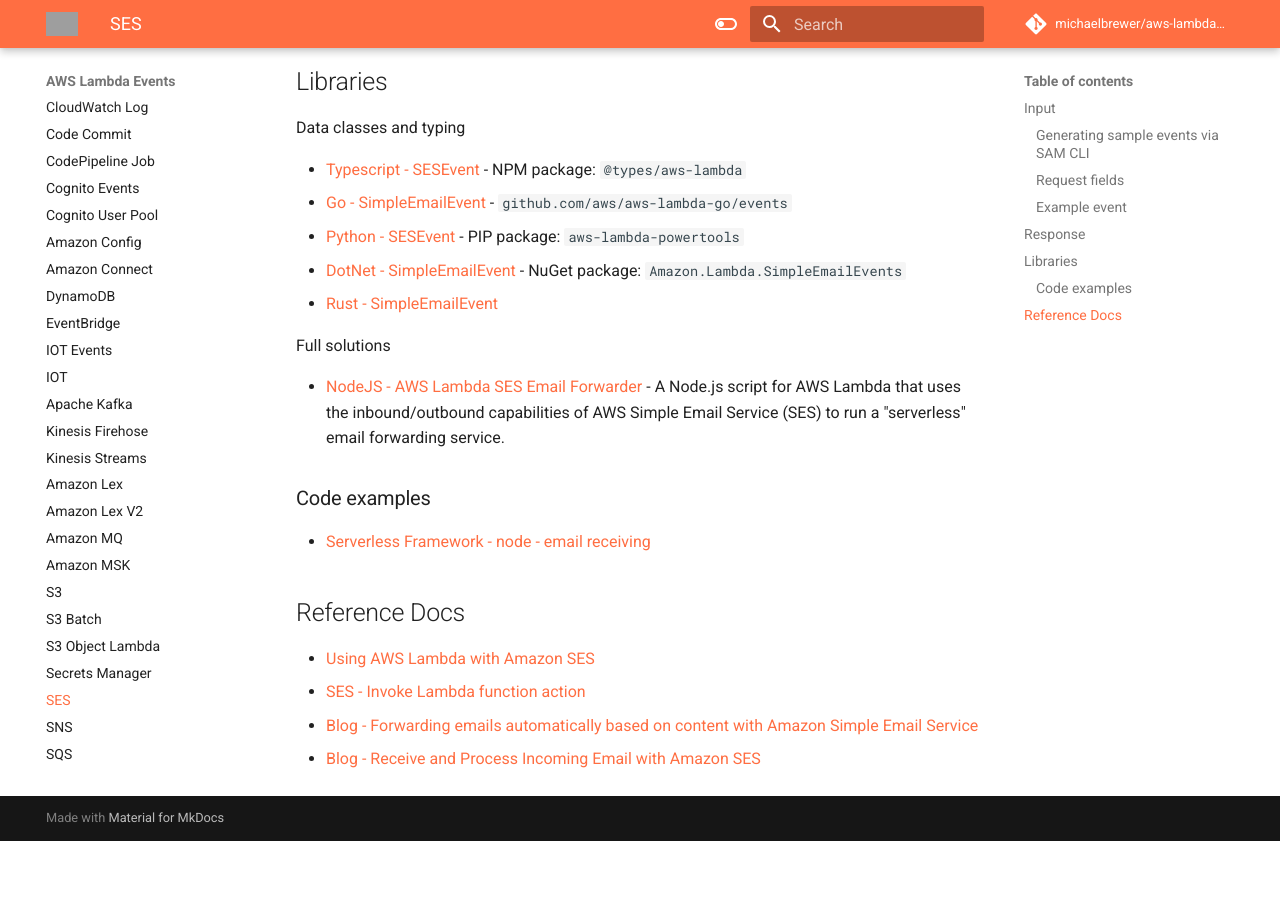
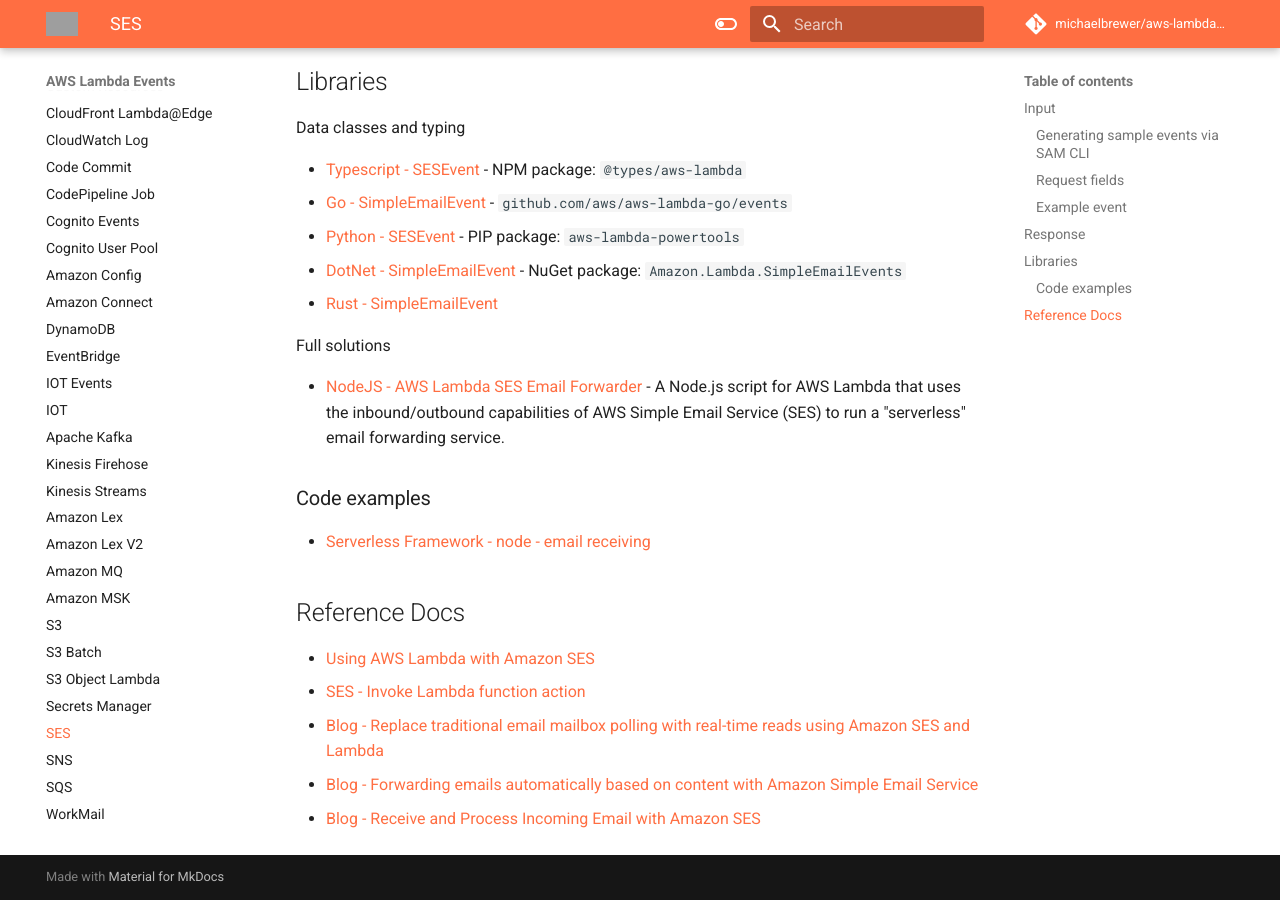
Before and after one commit to michaelbrewer/aws-lambda-events, an MkDocs documentation site: the page built from docs/ses.md, in a window 1280 px wide and 900 px high, scrolled down 6727 px. Built offline with MkDocs 1.6.1 and Material for MkDocs 9.7.7, drawn with Linux system fonts in a browser that asks for light colours; comment, search, counter and statistics services are not loaded; before the commit the page ends 7568 px from its top, so only the background shows below that; grey boxes are pictures that could not be loaded.

Commit message:
feat(ses): another blog post on ses

```diff
--- a/docs/ses.md
+++ b/docs/ses.md
@@ -278,5 +278,6 @@
 
 - [Using AWS Lambda with Amazon SES](https://docs.aws.amazon.com/lambda/latest/dg/services-ses.html)
 - [SES - Invoke Lambda function action](https://docs.aws.amazon.com/ses/latest/dg/receiving-email-action-lambda.html)
+- [Blog - Replace traditional email mailbox polling with real-time reads using Amazon SES and Lambda](https://aws.amazon.com/blogs/messaging-and-targeting/replace-traditional-email-mailbox-polling-with-real-time-reads-using-amazon-ses-and-lambda/)
 - [Blog - Forwarding emails automatically based on content with Amazon Simple Email Service](https://aws.amazon.com/blogs/messaging-and-targeting/forwarding-emails-automatically-based-on-content-with-amazon-simple-email-service/)
 - [Blog - Receive and Process Incoming Email with Amazon SES](https://aws.amazon.com/blogs/aws/new-receive-and-process-incoming-email-with-amazon-ses/)
```
